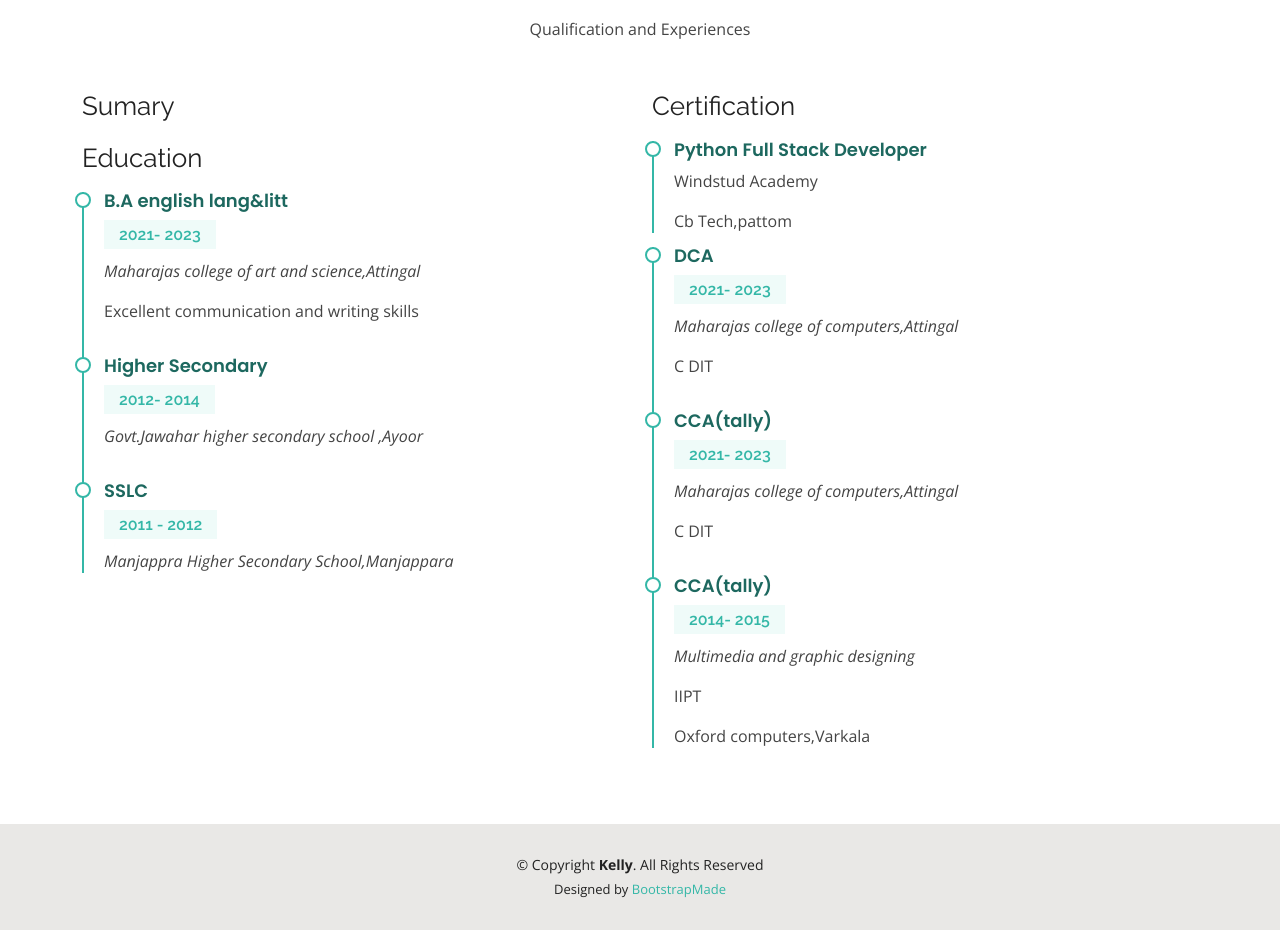
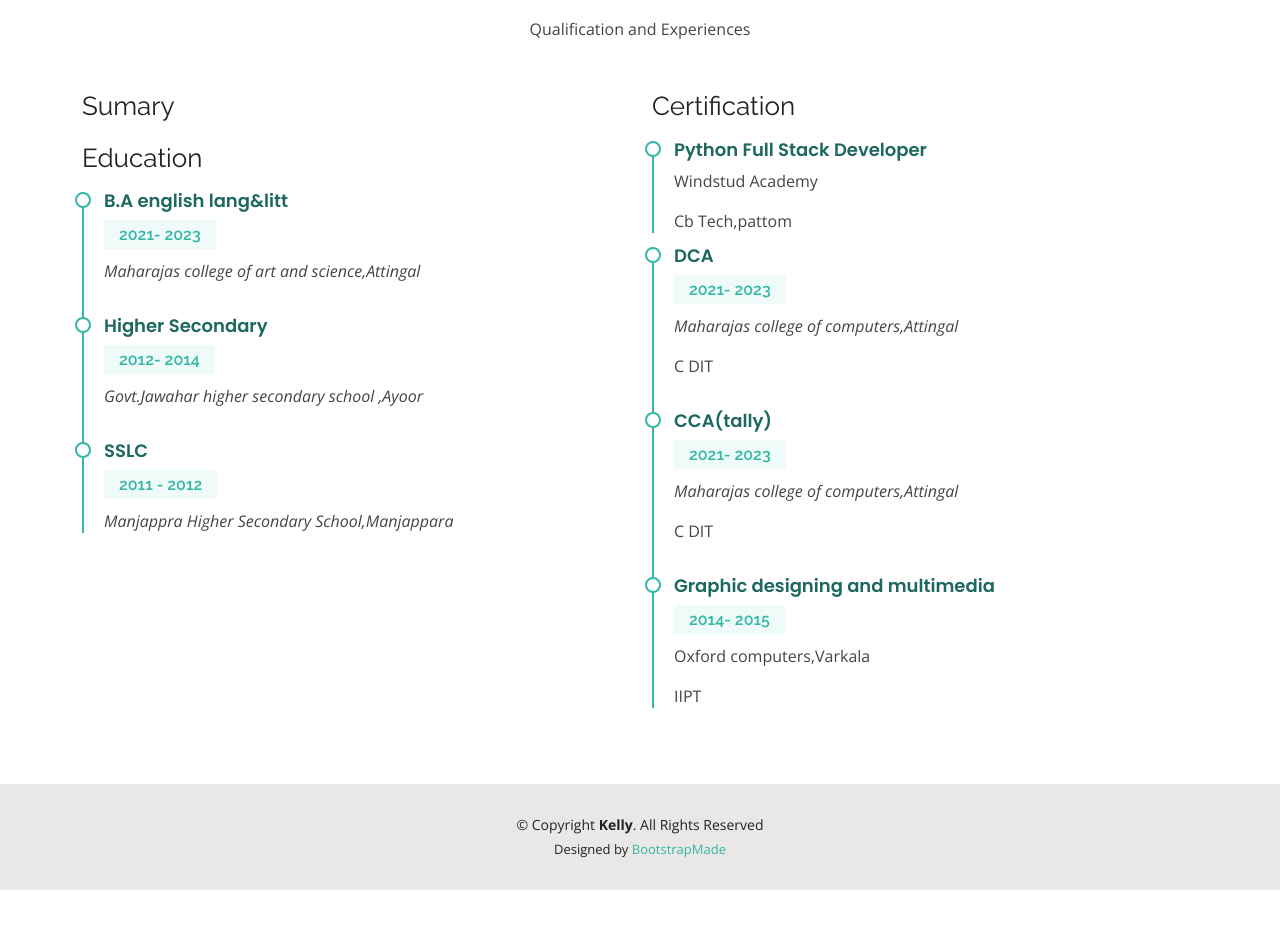
Before and after one commit to jishagilbert/personal-webpage, a plain HTML site: page resume.html in a window 1280 px wide. Shown: the part 171-1101 px from the top of the page. After the commit the page ends 1061 px from the top, so only its background shows below. Drawn offline with nearby package versions, Linux system fonts and the light colour scheme.

Commit message:
Update resume.html

```diff
--- a/resume.html
+++ b/resume.html
@@ -90,7 +90,7 @@
               <h4> B.A english lang&litt</h4>
               <h5>2021- 2023</h5>
               <p><em>Maharajas college of art and science,Attingal</em></p>
-              <p>Excellent communication and writing skills</p>
+
             </div>
 
               <div class="resume-item">
@@ -131,11 +131,11 @@
             <p>C DIT</p>
           </div>
              <div class="resume-item">
-            <h4>CCA(tally)</h4>
+            <h4>Graphic designing and multimedia </h4>
             <h5>2014- 2015</h5>
-              <p><em>Multimedia and graphic designing</em></p>
+               <p>Oxford computers,Varkala</p>
             <p>IIPT</p>
-               <p>Oxford computers,Varkala</p>
+
           </div>
           </div>
         </div>
```
